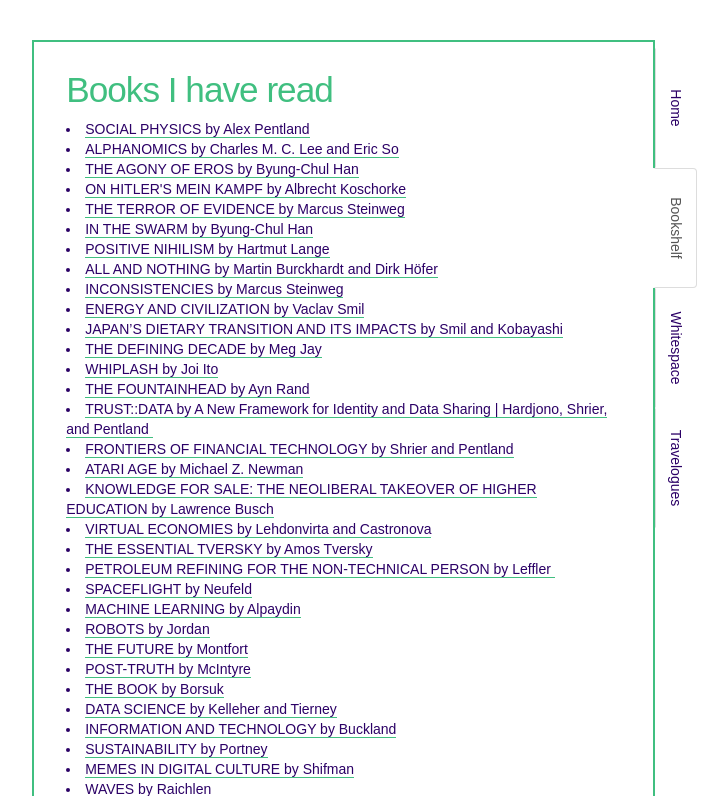
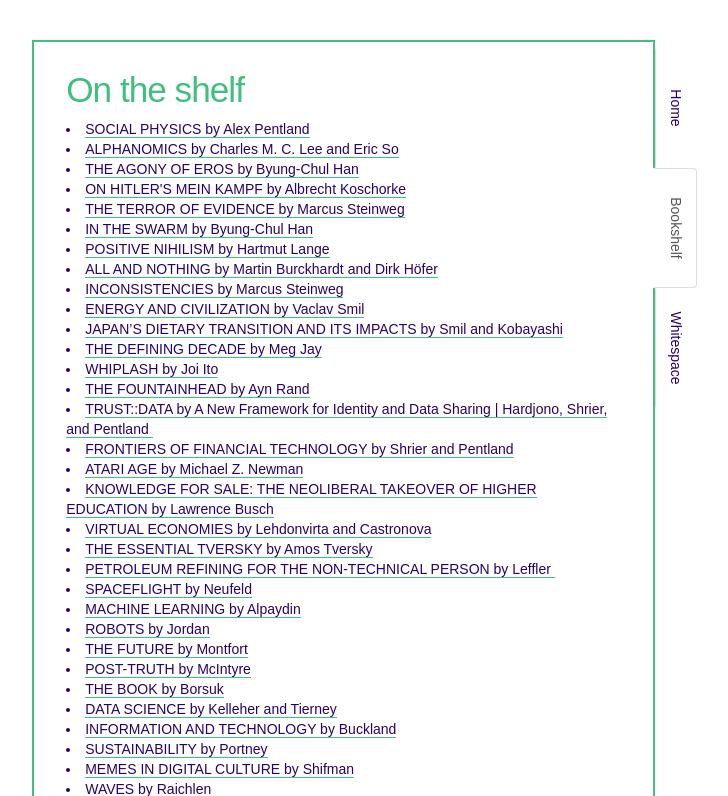
Before and after one commit to ddyson1/ddyson1.github.io, a plain HTML site: page index.html in a window 1280 px wide. Both pictures are taken after a click on the link "Bookshelf". Shown: the top 796 px of the page, without its empty margins (290-1018 px from the left). Drawn offline with nearby package versions, Linux system fonts and the light colour scheme.

Commit message:
long time

```diff
--- a/index.html
+++ b/index.html
@@ -32,7 +32,7 @@
                         </div>
                       </div>
                       <div class="tab-pane" id="settings-vr">
-                        <h1>Books I have read</h1>
+                        <h1>On the shelf</h1>
                           <li><a target='_blank' href=http://duckduckgo.com/?q=social+physics+alex+pentland>SOCIAL PHYSICS by Alex Pentland</a></li>
                           <li><a target='_blank' href=http://duckduckgo.com/?q=alphanomics++by+charles+m.+c.+lee+and+eric+so>ALPHANOMICS  by Charles M. C. Lee and Eric So</a></li>
                           <li><a target='_blank' href=http://duckduckgo.com/?q=the+agony+of+eros+by+byung-chul+han>THE AGONY OF EROS by Byung-Chul Han</a></li>
@@ -114,7 +114,6 @@
                           <li><a target='_blank' href=http://duckduckgo.com/?q=the+destiny+of+man+by+fiske>THE DESTINY OF MAN by Fiske </a></li>
                           <li><a target='_blank' href=http://duckduckgo.com/?q=dorian+gray+by+oscar+wilde>DORIAN GRAY by Oscar Wilde</a></li>
                           <li><a target='_blank' href=http://duckduckgo.com/?q=einstein’s+dreams+by+alan+lightman>EINSTEIN’S DREAMS by Alan Lightman</a></li>
-                        <br><h1>Yet to read</h1>
                           <li><a target='_blank' href=http://duckduckgo.com/?q=energies+by+vaclav+smil>ENERGIES by Vaclav Smil</a></li>
                           <li><a target='_blank' href=http://duckduckgo.com/?q=power+density+by+vaclav+smil>POWER DENSITY by Vaclav Smil</a></li>
                           <li><a target='_blank' href=http://duckduckgo.com/?q=atlas+shrugged+by+ayn+rand>ATLAS SHRUGGED by Ayn Rand</a></li>
@@ -175,10 +174,6 @@
                           <!-- dVote -->
 
                       </div>
-                      <div class="tab-pane" id="messages-vr">
-                        <h1>Travelogues</h1>
-                        <p>fixing up some content for this tab...</p><br><br><br><br><br><br><br><br><br><br><br><br><br><br><br><br><br><br><br><br><br><br><br><br><br><br><br><br><p>.</p>
-                      </div>
                   </div>
               </div>
 
@@ -189,7 +184,6 @@
                       <li class="active"><a href="#home-vr" data-toggle="tab">Home</a></li>
                       <li><a href="#settings-vr" data-toggle="tab">Bookshelf</a></li>
                       <li><a href="#profile-vr" data-toggle="tab">Whitespace</a></li>
-                      <li><a href="#messages-vr" data-toggle="tab">Travelogues</a></li>
                   </ul>
               </div>
           </div>
--- /dev/null
+++ b/neweb/style.css
@@ -0,0 +1,17 @@
+
+#main {
+  border: 2px #40bf80 solid;
+  padding: 30px;
+  margin: 10%;
+}
+
+body {
+    font-family: Avenir, Arial, sans-serif;
+    color: #2B0066;
+}
+
+h1 {
+    font-weight: 500;
+    letter-spacing: -1px;
+    color: #40bf80;
+}
```
Also changed, not shown: neweb/index.html (added, +16 -0 lines), Screen Shot 2020-12-20 at 9.23.23 PM.png (added), favicon.png, neweb/favicon.png (added), 1 other file.
